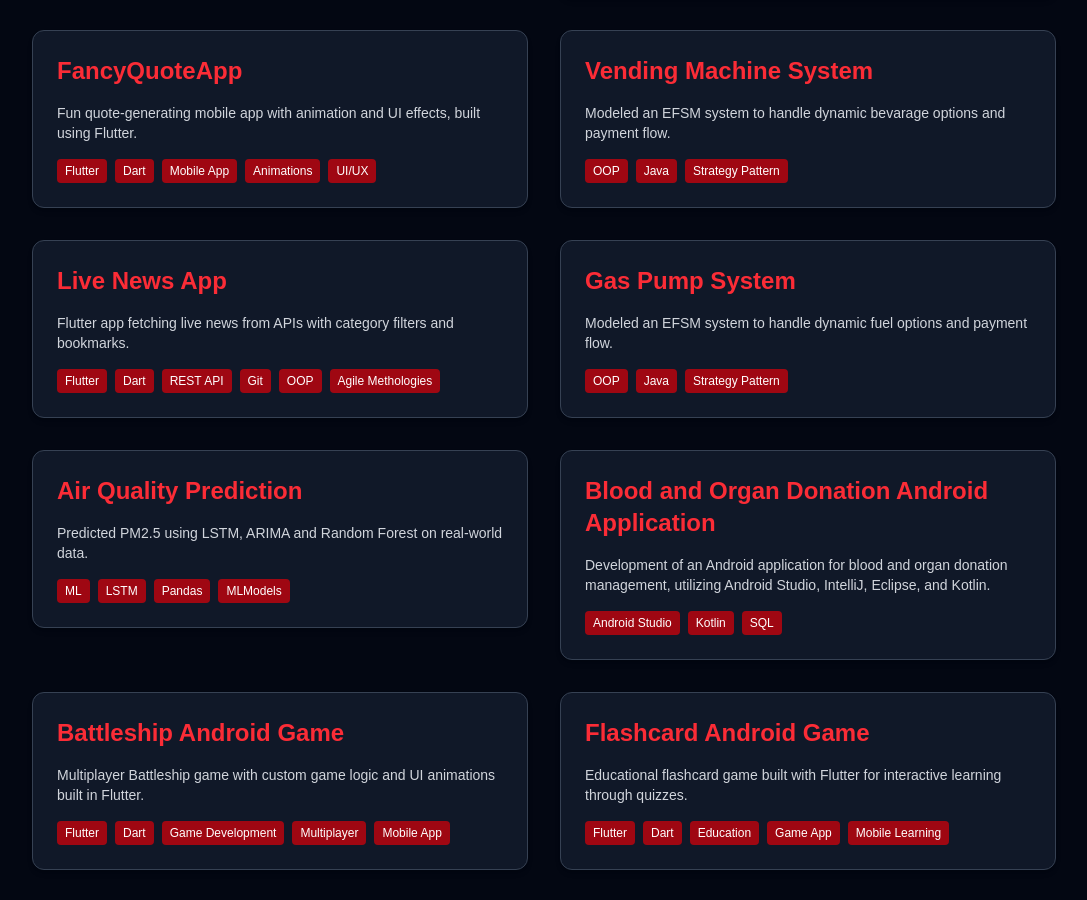
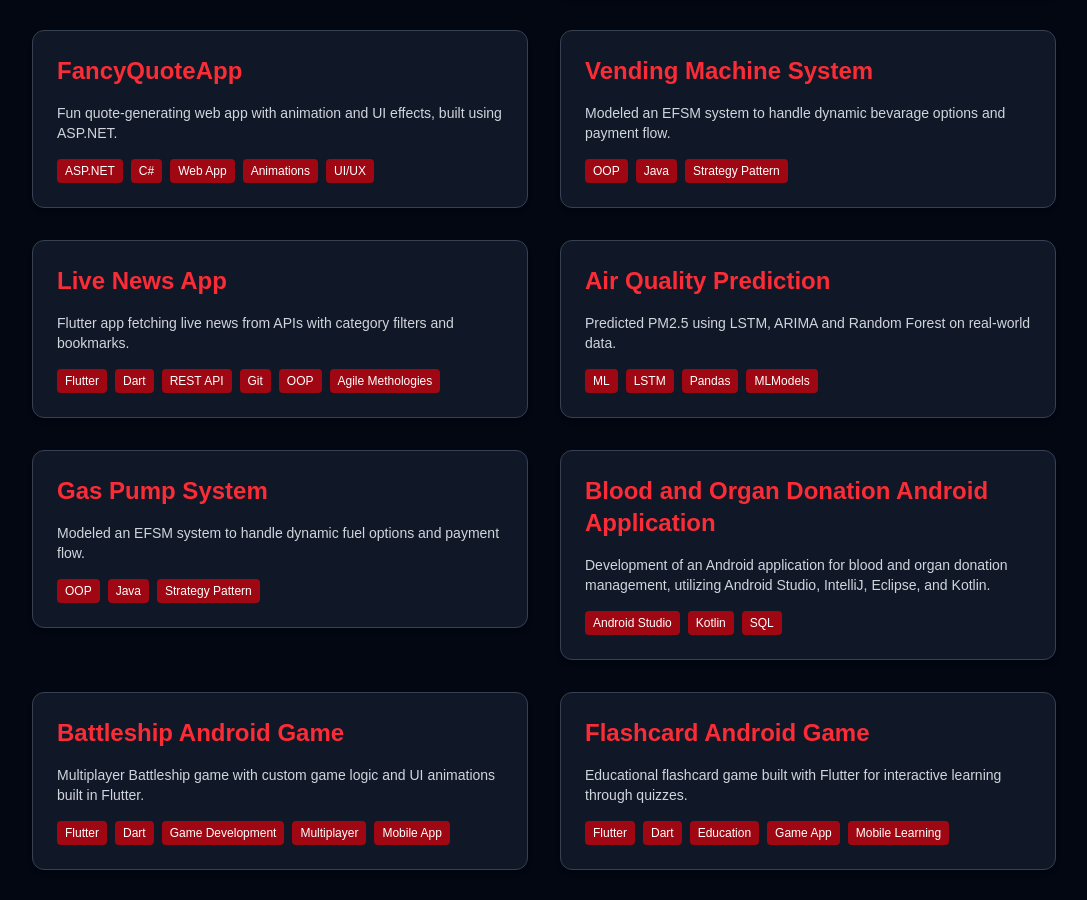
Before and after one commit to aniture/f1-portfolio, a Next.js app: page / in a window 1280 px wide. Shown: the part 1730-2630 px from the top of the page, without its empty margins (96-1183 px from the left). Built offline with nearby package versions, Linux system fonts and the light colour scheme.

Commit message:
updated Projects

```diff
--- a/src/app/components/Projects.tsx
+++ b/src/app/components/Projects.tsx
@@ -19,8 +19,8 @@ function Projects() {
     },
     {
       title: 'FancyQuoteApp',
-      description: 'Fun quote-generating mobile app with animation and UI effects, built using Flutter.',
-      tags: ['Flutter', 'Dart', 'Mobile App', 'Animations', 'UI/UX'],
+      description: 'Fun quote-generating web app with animation and UI effects, built using ASP.NET.',
+      tags: ['ASP.NET', 'C#', 'Web App', 'Animations', 'UI/UX'],
       link: 'https://github.com/aniture/FancyQuoteApp',
     },
     {
@@ -36,16 +36,16 @@ function Projects() {
       link: 'https://github.com/aniture/Live-News-Fetching-Application',
     },
     {
+      title: 'Air Quality Prediction',
+      description: 'Predicted PM2.5 using LSTM, ARIMA and Random Forest on real-world data.',
+      tags: ['ML', 'LSTM', 'Pandas','MLModels'],
+      link: 'https://github.com/aniture/Air-Quality-Prediction',
+    },
+    {
       title: 'Gas Pump System',
       description: 'Modeled an EFSM system to handle dynamic fuel options and payment flow.',
       tags: ['OOP', 'Java', 'Strategy Pattern'],
       link: 'https://github.com/aniture/MDA-EFSM-model-for-the-Gas-Pump',
-    },
-    {
-      title: 'Air Quality Prediction',
-      description: 'Predicted PM2.5 using LSTM, ARIMA and Random Forest on real-world data.',
-      tags: ['ML', 'LSTM', 'Pandas','MLModels'],
-      link: 'https://github.com/aniture/Air-Quality-Prediction',
     },
     {
       title: 'Blood and Organ Donation Android Application',
```
